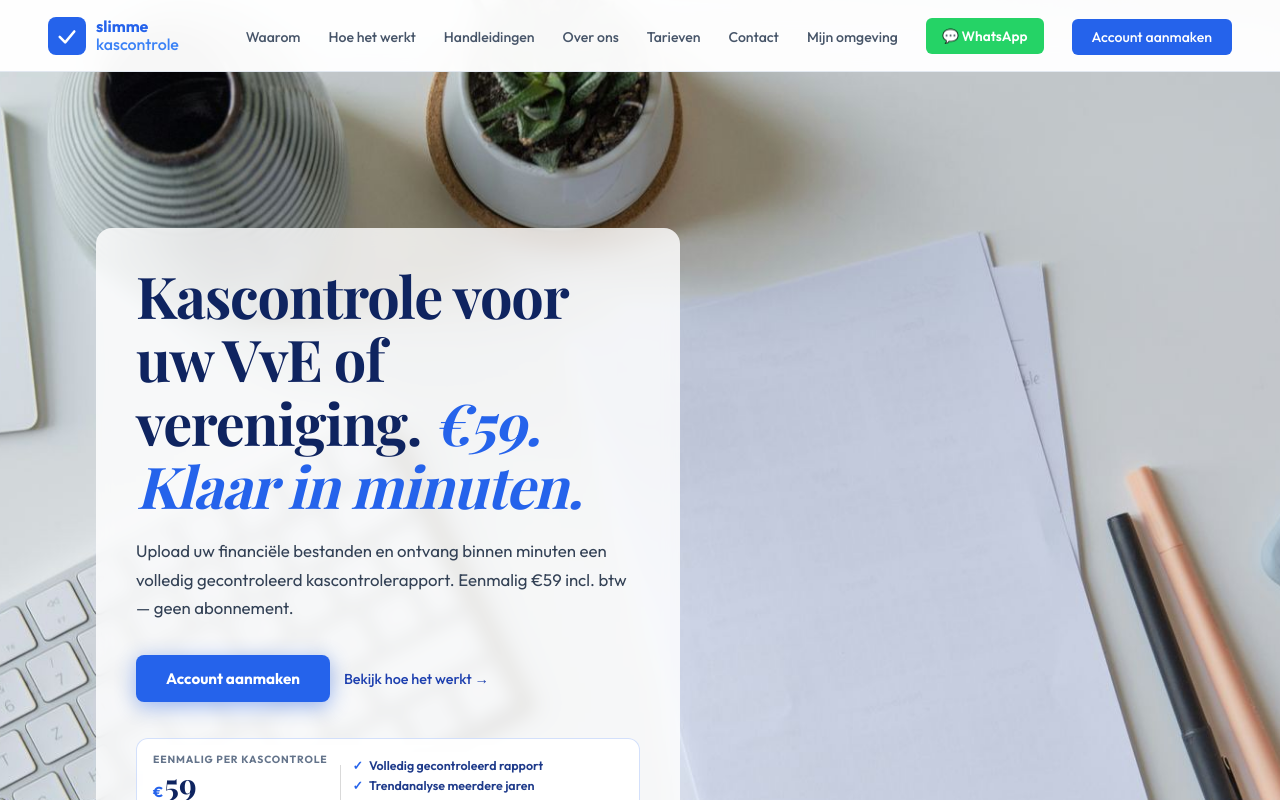
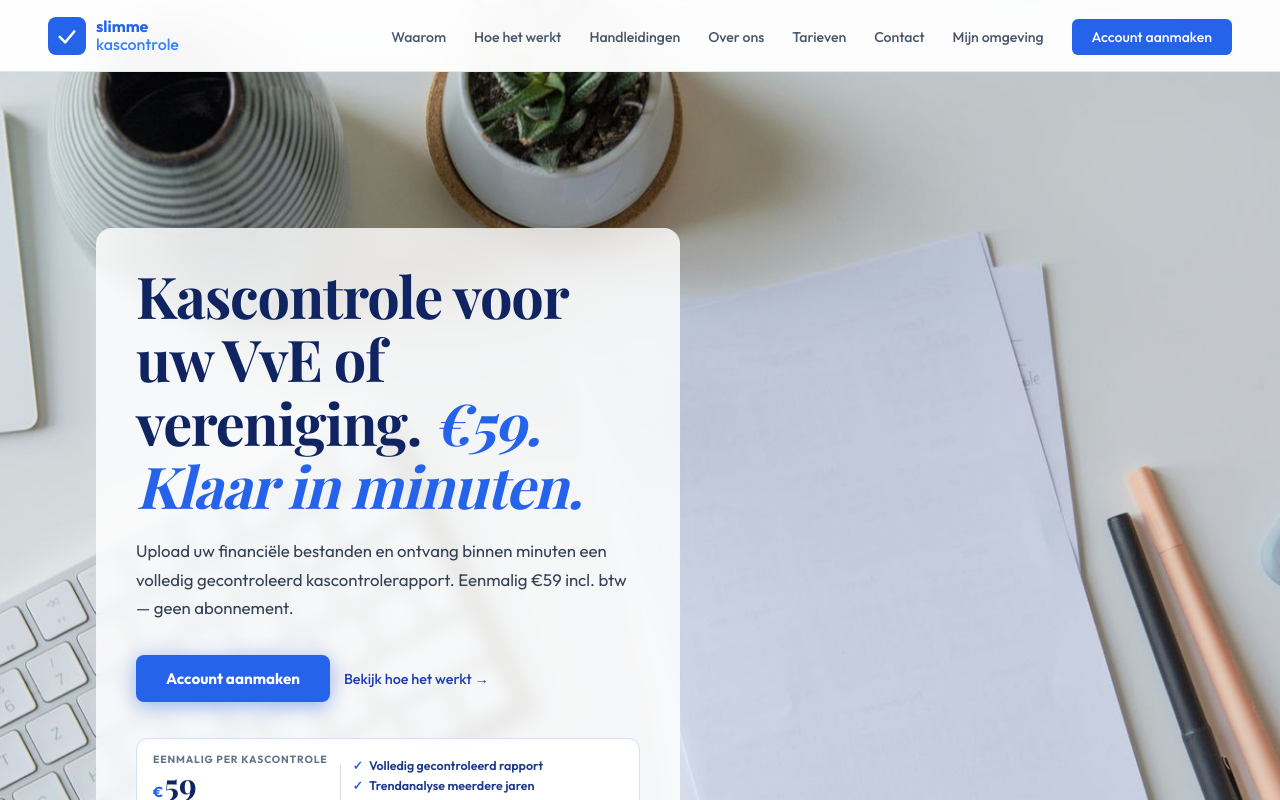
Before and after one commit to JJWVersteegh/Slimme-Kascontrole, a Next.js app: page / in a window 1280 px wide. Shown: the top 800 px of the page. Built offline with nearby package versions, Linux system fonts and the light colour scheme; a web font is replaced by a local one.

Commit message:
Update page.tsx

```diff
--- a/app/page.tsx
+++ b/app/page.tsx
@@ -235,7 +235,6 @@ footer a:hover{color:#93c5fd}
     <li><a href="#tarieven">Tarieven</a></li>
     <li><a href="#contact">Contact</a></li>
     <li><a href="/mijn-omgeving">Mijn omgeving</a></li>
-    <li><a href="https://wa.me/31624235829?text=Hallo%2C%20ik%20heb%20een%20vraag%20over%20mijn%20kascontrole." target="_blank" style="display:flex;align-items:center;gap:6px;background:#25D366;color:white!important;padding:9px 16px;border-radius:6px;font-weight:600;font-size:0.85rem;text-decoration:none">💬 WhatsApp</a></li>
     <li><a href="/registreer" class="btn-nav">Account aanmaken</a></li>
   </ul>
   <button class="hamburger" id="hamburger" onclick="toggleMenu()" aria-label="Menu">
```
